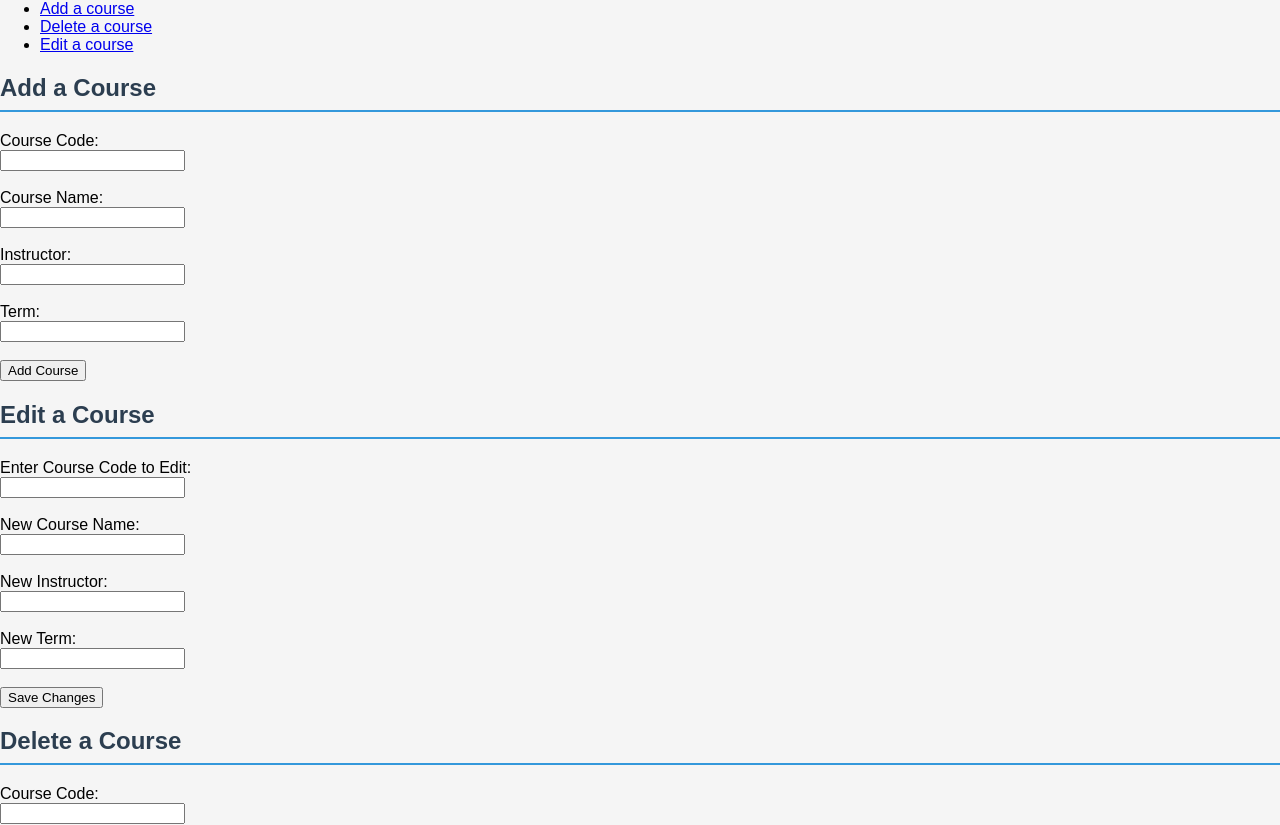
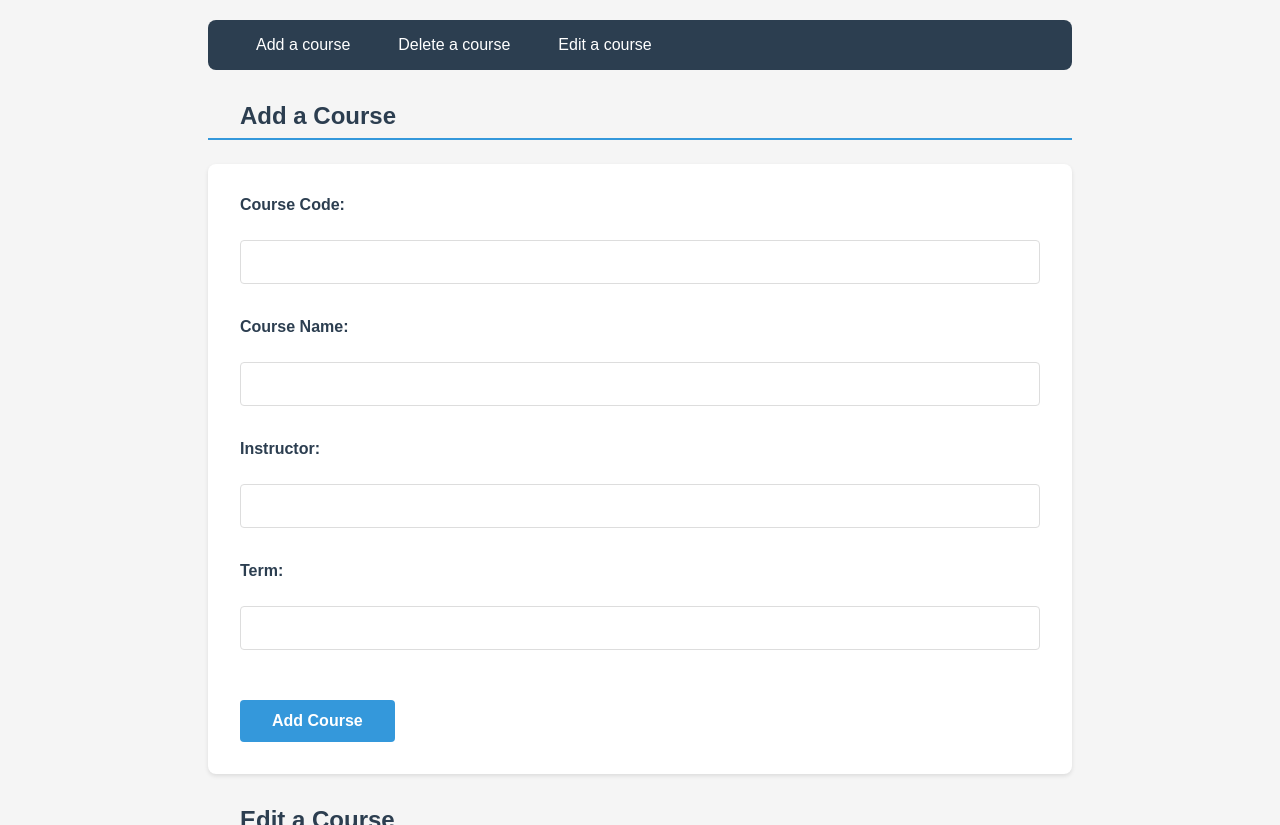
Before and after one commit to rachel816lee/SOEN-287-Project-1-New-, a plain HTML site: page pages-html/Hanan-html/courseManagement.html in a window 1280 px wide. Shown: the part 80-905 px from the top of the page. Drawn offline with Linux system fonts and the light colour scheme.

Commit message:
Refactor CSS with structured comments and styles

```diff
--- a/css/01-student page.css
+++ b/css/01-student page.css
@@ -1,4 +1,4 @@
-/* General Styles */
+/* ==================== GENERAL STYLES ==================== */
 body {
     font-family: Arial, sans-serif;
     margin: 0;
@@ -39,40 +39,139 @@ main {
     padding: 0 2rem 200px 2rem;
 }
 
+/* ==================== PAGE CONTAINER ==================== */
+/* This ensures all content is centered */
+body > *:not(header):not(footer) {
+    max-width: 800px;
+    margin-left: auto;
+    margin-right: auto;
+    padding-left: 2rem;
+    padding-right: 2rem;
+}
+
+/* ==================== HEADINGS ==================== */
+h1 {
+    color: #2c3e50;
+    border-bottom: 2px solid #3498db;
+    padding-bottom: 0.5rem;
+    margin-top: 2rem;
+}
+
 h2 {
     color: #2c3e50;
     border-bottom: 2px solid #3498db;
     padding-bottom: 0.5rem;
+    margin-top: 2rem;
 }
 
 h3 {
     color: #34495e;
+    margin-top: 1.5rem;
 }
 
-/* Course Averages Section */
+/* ==================== NAVIGATION MENU ==================== */
+ul {
+    list-style: none;
+    padding: 1rem 2rem;
+    display: flex;
+    gap: 1rem;
+    background-color: #2c3e50;
+    border-radius: 8px;
+    margin: 1rem auto;
+    max-width: 800px;
+}
+
+ul li a {
+    color: white;
+    text-decoration: none;
+    padding: 0.5rem 1rem;
+    border-radius: 4px;
+    transition: background-color 0.3s;
+}
+
+ul li a:hover {
+    background-color: #34495e;
+}
+
+/* ==================== FORM STYLES ==================== */
+form {
+    background-color: white;
+    padding: 2rem;
+    border-radius: 8px;
+    box-shadow: 0 2px 4px rgba(0, 0, 0, 0.1);
+    margin: 1.5rem auto;
+    max-width: 800px;
+}
+
+/* Form labels */
+form label {
+    display: block;
+    margin-bottom: 0.5rem;
+    font-weight: bold;
+    color: #2c3e50;
+}
+
+/* Form inputs */
+form input[type="text"] {
+    width: 100%;
+    padding: 0.75rem;
+    border: 1px solid #ddd;
+    border-radius: 4px;
+    font-size: 1rem;
+    box-sizing: border-box;
+    margin-bottom: 1rem;
+    transition: border-color 0.3s, box-shadow 0.3s;
+}
+
+form input[type="text"]:focus {
+    outline: none;
+    border-color: #3498db;
+    box-shadow: 0 0 5px rgba(52, 152, 219, 0.3);
+}
+
+/* Submit buttons */
+form input[type="submit"] {
+    background-color: #3498db;
+    color: white;
+    border: none;
+    padding: 0.75rem 2rem;
+    border-radius: 4px;
+    cursor: pointer;
+    font-size: 1rem;
+    font-weight: bold;
+    transition: background-color 0.3s;
+    margin-top: 1rem;
+}
+
+form input[type="submit"]:hover {
+    background-color: #2980b9;
+}
+
+/* Special styling for Delete button */
+h2#delete + form input[type="submit"] {
+    background-color: #e74c3c;
+}
+
+h2#delete + form input[type="submit"]:hover {
+    background-color: #c0392b;
+}
+
+/* ==================== HORIZONTAL RULES ==================== */
+hr {
+    border: none;
+    border-top: 2px solid #3498db;
+    margin: 2rem auto;
+    max-width: 800px;
+    opacity: 0.3;
+}
+
+/* ==================== COURSE AVERAGES SECTION ==================== */
 .averages-list {
     display: flex;
     flex-direction: column;
     gap: 1rem;
     margin: 1rem 0;
 }
-
-/*
-.course-card {
-    background-color: white;
-    border-radius: 8px;
-    padding: 1rem;
-    box-shadow: 0 2px 4px rgba(0,0,0,0.1);
-    flex: 1 1 200px;
-    text-align: center;
-    border-left: 4px solid #3498db;
-}
-
-.course-card h4 {
-    margin: 0 0 0.5rem 0;
-    color: #2c3e50;
-}
-*/
 
 .course-item {
     background-color: white;
@@ -143,17 +242,7 @@ h3 {
     text-align: center;
 }
 
-.course-average {
-    font-size: 2rem;
-    font-weight: bold;
-    color: #27ae60;
-}
-
-.course-average.failing {
-    color: #e74c3c;
-}
-
-/* GPA Section */
+/* ==================== GPA SECTION ==================== */
 .gpa-box {
     background: white;
     border-left: 4px solid #3498db;
@@ -177,7 +266,7 @@ h3 {
     opacity: 0.9;
 }
 
-/* Export Section */
+/* ==================== EXPORT SECTION ==================== */
 .export-section {
     background-color: white;
     padding: 2rem;
@@ -230,37 +319,7 @@ h3 {
     background-color: #2980b9;
 }
 
-/* Grades Table */
-/*
-.grades-table {
-    margin: 2rem 0;
-    overflow-x: auto;
-}
-
-table {
-    width: 100%;
-    border-collapse: collapse;
-    background-color: white;
-    box-shadow: 0 2px 4px rgba(0,0,0,0.1);
-}
-
-th, td {
-    padding: 1rem;
-    text-align: left;
-    border-bottom: 1px solid #ddd;
-}
-
-th {
-    background-color: #2c3e50;
-    color: white;
-}
-
-tr:hover {
-    background-color: #f5f5f5;
-}
-    */
-
-/* Footer */
+/* ==================== FOOTER ==================== */
 footer {
     text-align: center;
     padding: 1rem;
```
